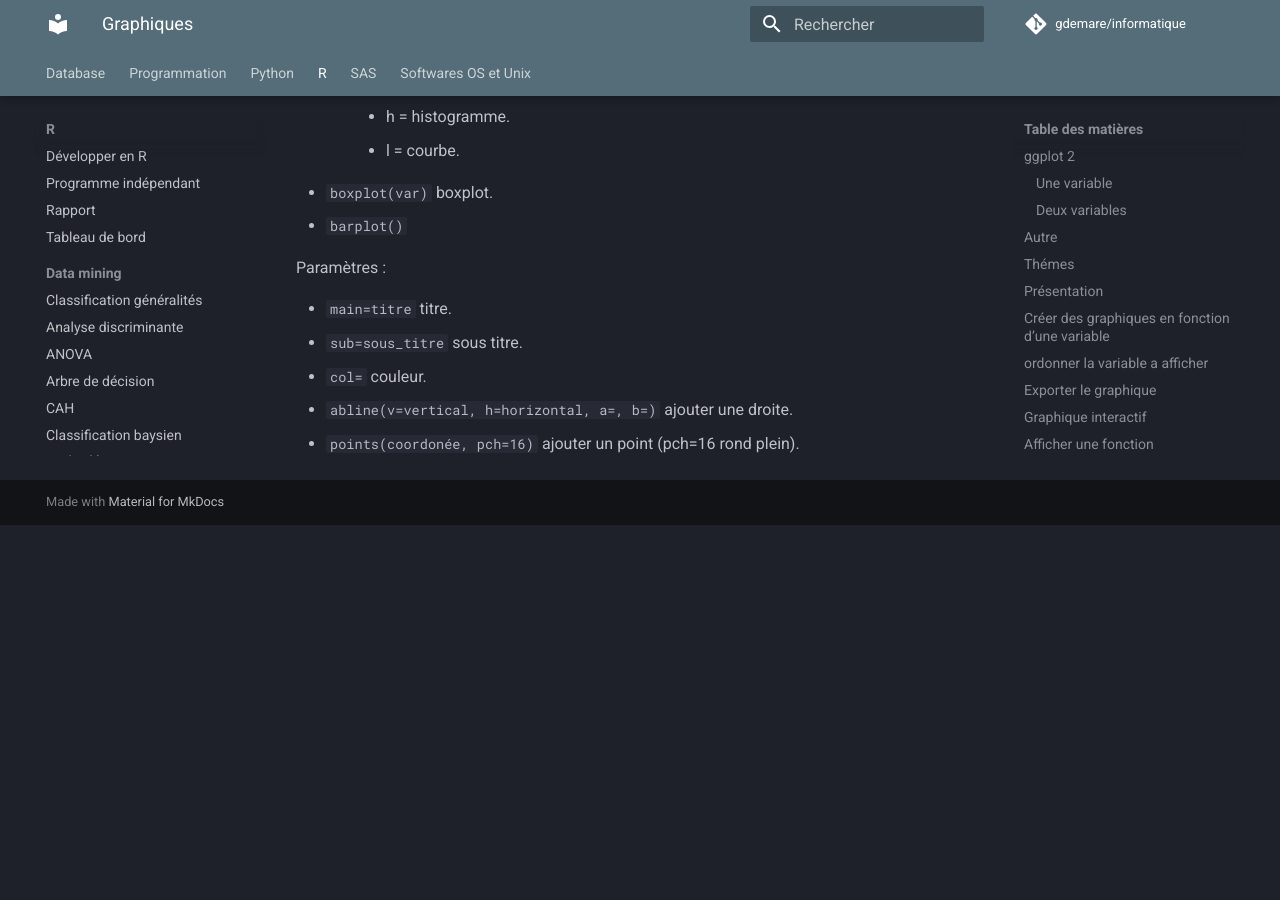
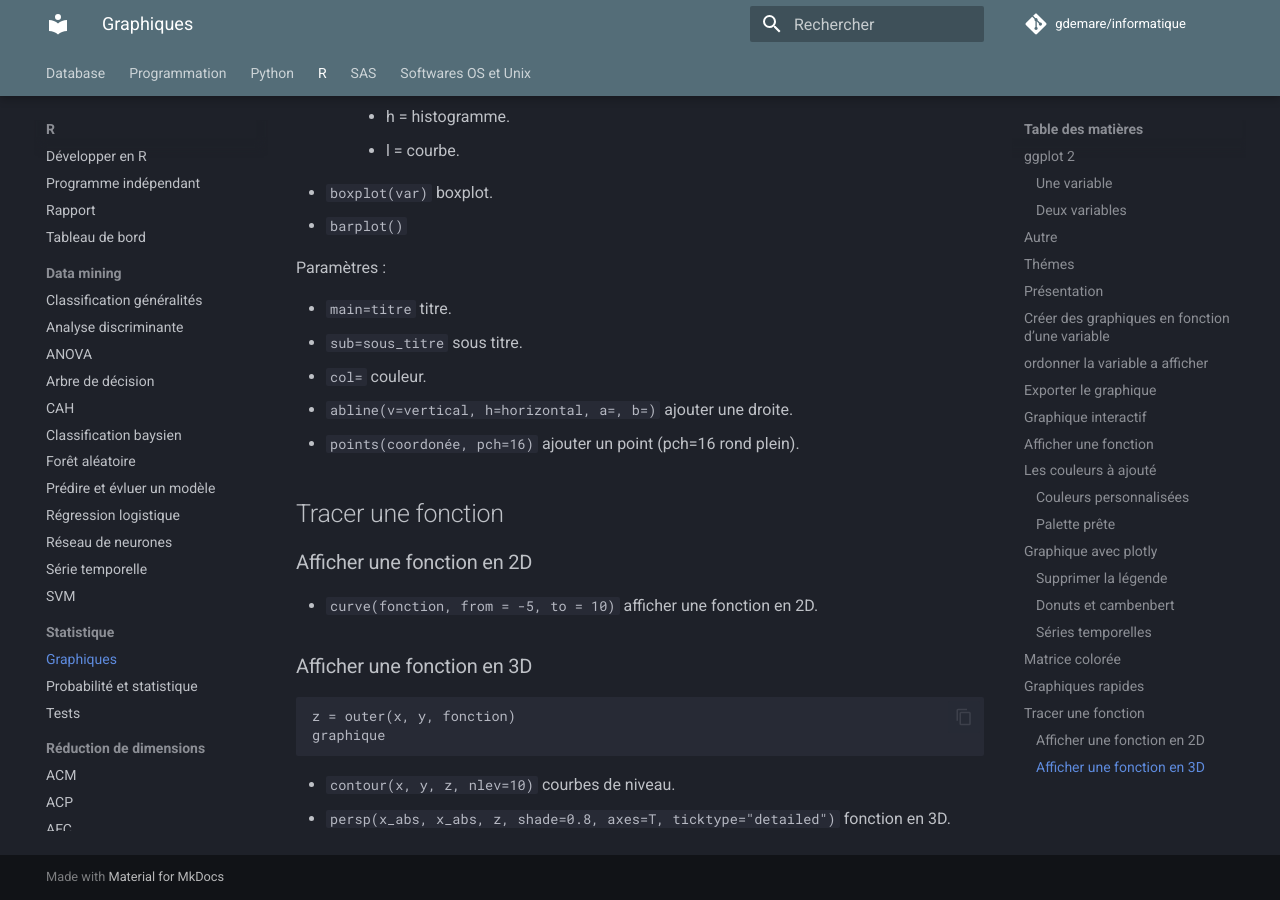
Before and after one commit to gdemare/Informatique, an MkDocs documentation site: the page built from docs/r/graphiques_r.md, in a window 1280 px wide and 900 px high, scrolled down 4586 px. Built offline with MkDocs 1.6.1 and Material for MkDocs 9.7.7, drawn with Linux system fonts in a browser that asks for light colours; comment, search, counter and statistics services are not loaded; before the commit the page ends 5111 px from its top, so only the background shows below that.

Commit message:
Update graphiques_r.md

````diff
--- a/docs/r/graphiques_r.md
+++ b/docs/r/graphiques_r.md
@@ -181,3 +181,21 @@ Paramètres :
 
 * `abline(v=vertical, h=horizontal, a=, b=)` ajouter une droite.
 * `points(coordonée, pch=16)` ajouter un point (pch=16 rond plein).
+
+
+
+## Tracer une fonction
+
+### Afficher une fonction en 2D
+
+* `curve(fonction, from = -5, to = 10)`  afficher une fonction en 2D.
+
+### Afficher une fonction en 3D
+
+```
+z = outer(x, y, fonction)
+graphique
+```
+
+* `contour(x, y, z, nlev=10)` courbes de niveau.
+* `persp(x_abs, x_abs, z, shade=0.8, axes=T, ticktype="detailed")` fonction en 3D.
````
